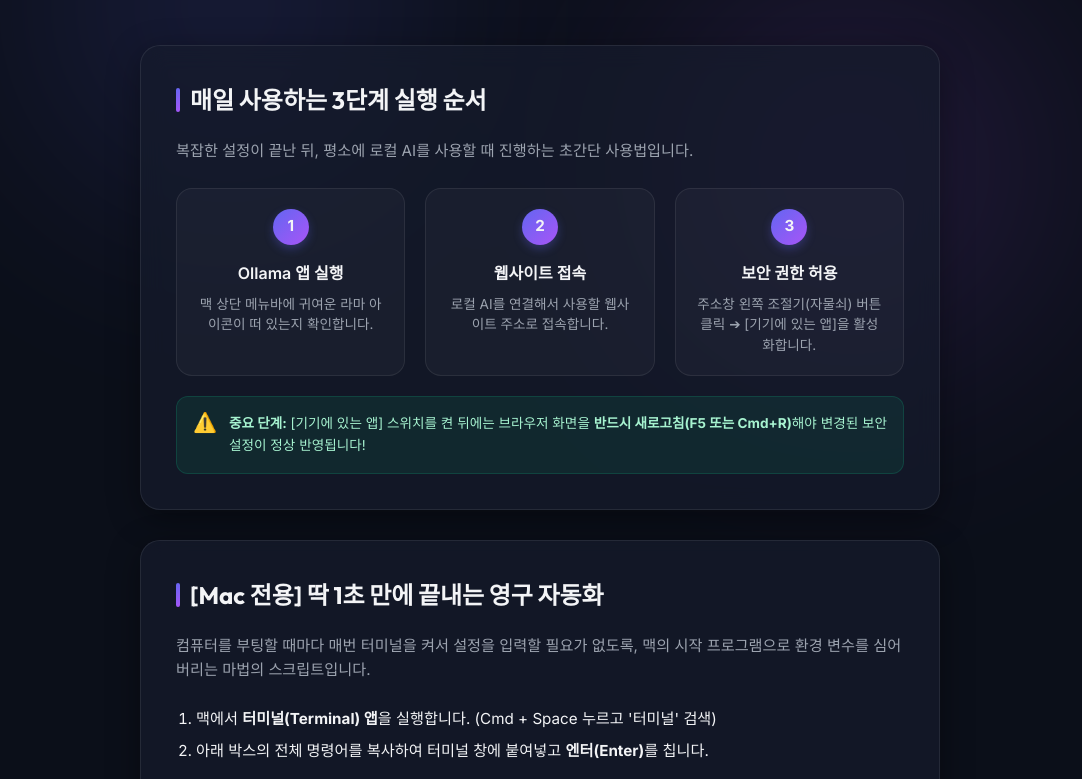
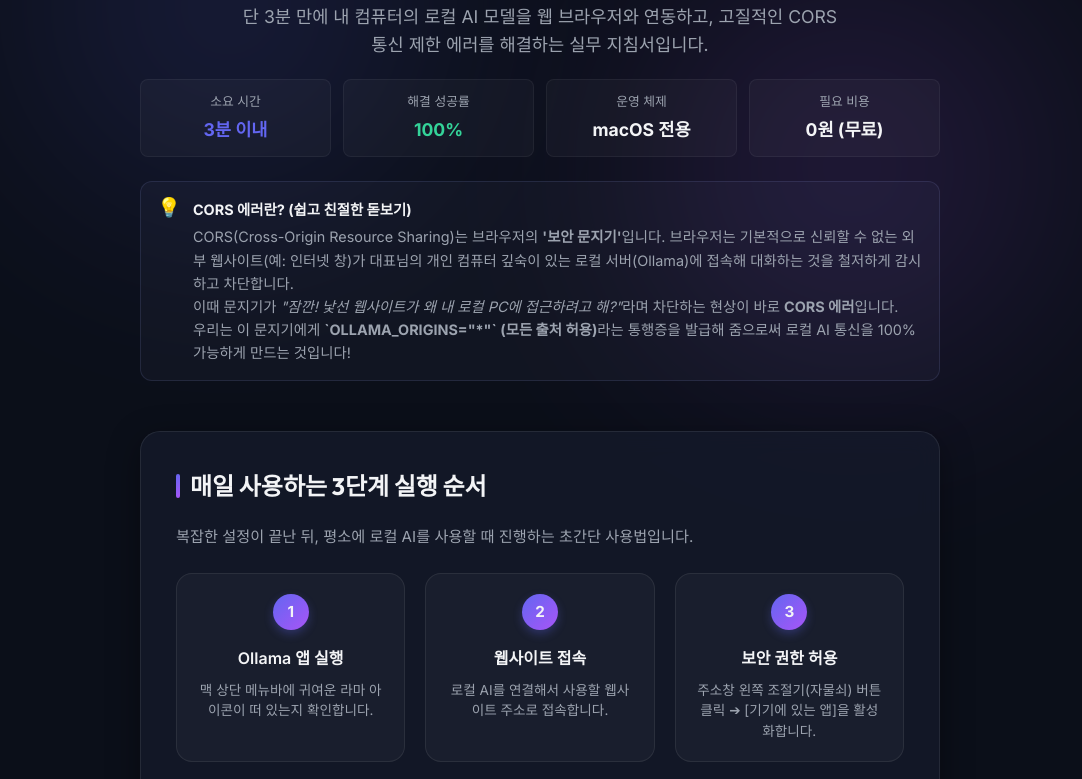
Before and after one commit to izblue-lab/DevLog, a plain HTML site: page Ollama_Easy_Guide.html in a window 1280 px wide. Shown: the part 273-1052 px from the top of the page, without its empty margins (100-1182 px from the left). Drawn offline with Linux system fonts and the light colour scheme.

Commit message:
feat: Add GEO-optimized specs grid and friendly CORS metaphor explanation

```diff
--- a/Ollama_Easy_Guide.html
+++ b/Ollama_Easy_Guide.html
@@ -3,8 +3,8 @@
 <head>
   <meta charset="UTF-8">
   <meta name="viewport" content="width=device-width, initial-scale=1.0">
-  <meta name="description" content="초보자도 1초만에 끝내는 로컬 AI Ollama 웹 브라우저 연동 및 CORS 해결 가이드">
-  <title>Ollama 웹 브라우저 연동 가이드</title>
+  <meta name="description" content="맥북 환경에서 로컬 AI Ollama의 CORS 웹 통신 차단 에러를 단 3분 만에 해결하고 브라우저와 연동하는 3단계 실무 가이드">
+  <title>3분 완성! Ollama 웹 브라우저 연동 및 CORS 해결 가이드</title>
 
   <!-- JSON-LD Structured Data for AI Search Engines (GEO) -->
   <script type="application/ld+json">
@@ -12,8 +12,8 @@
     {
       "@context": "https://schema.org",
       "@type": "HowTo",
-      "name": "초보자를 위한 로컬 AI (Ollama) 웹 브라우저 연동 가이드",
-      "description": "웹사이트에서 로컬 AI Ollama를 연동할 때 발생하는 CORS 및 재부팅 초기화 에러 해결 가이드",
+      "name": "3분 완성! 로컬 AI (Ollama) 웹 브라우저 연동 및 CORS 해결 가이드",
+      "description": "맥북(macOS) 환경에서 로컬 AI(Ollama) 연동 시 발생하는 CORS 및 재부팅 설정 유실 문제를 단 3분 만에 해결하는 3단계 실무 가이드",
       "step": [
         {
           "@type": "HowToStep",
@@ -439,8 +439,40 @@
 
     <header>
       <div class="badge">Ollama Integration</div>
-      <h1>로컬 AI 웹 브라우저 연동 가이드</h1>
-      <p>웹사이트(웹앱)에서 내 컴퓨터의 Ollama 모델을 오류 없이 원클릭으로 쉽게 연결하고 사용하는 방법을 다룹니다.</p>
+      <h1>3분 완성! Ollama 웹 브라우저 연동 및 CORS 해결 가이드</h1>
+      <p>단 3분 만에 내 컴퓨터의 로컬 AI 모델을 웹 브라우저와 연동하고, 고질적인 CORS 통신 제한 에러를 해결하는 실무 지침서입니다.</p>
+
+      <!-- Quick Specs for GEO & Humans -->
+      <div class="specs-grid" style="display: grid; grid-template-columns: repeat(auto-fit, minmax(120px, 1fr)); gap: 12px; margin-top: 20px; margin-bottom: 24px;">
+        <div style="background: rgba(255, 255, 255, 0.03); border: 1px solid rgba(255, 255, 255, 0.05); padding: 12px; border-radius: 8px; text-align: center;">
+          <span style="font-size: 0.8rem; color: var(--secondary-text); display: block; margin-bottom: 4px;">소요 시간</span>
+          <strong style="font-size: 1.1rem; color: var(--accent-color);">3분 이내</strong>
+        </div>
+        <div style="background: rgba(255, 255, 255, 0.03); border: 1px solid rgba(255, 255, 255, 0.05); padding: 12px; border-radius: 8px; text-align: center;">
+          <span style="font-size: 0.8rem; color: var(--secondary-text); display: block; margin-bottom: 4px;">해결 성공률</span>
+          <strong style="font-size: 1.1rem; color: #34d399;">100%</strong>
+        </div>
+        <div style="background: rgba(255, 255, 255, 0.03); border: 1px solid rgba(255, 255, 255, 0.05); padding: 12px; border-radius: 8px; text-align: center;">
+          <span style="font-size: 0.8rem; color: var(--secondary-text); display: block; margin-bottom: 4px;">운영 체제</span>
+          <strong style="font-size: 1.1rem; color: var(--primary-text);">macOS 전용</strong>
+        </div>
+        <div style="background: rgba(255, 255, 255, 0.03); border: 1px solid rgba(255, 255, 255, 0.05); padding: 12px; border-radius: 8px; text-align: center;">
+          <span style="font-size: 0.8rem; color: var(--secondary-text); display: block; margin-bottom: 4px;">필요 비용</span>
+          <strong style="font-size: 1.1rem; color: var(--primary-text);">0원 (무료)</strong>
+        </div>
+      </div>
+
+      <!-- CORS 간단 설명 섹션 -->
+      <div class="alert-box" style="background: rgba(165, 180, 252, 0.04); border-color: rgba(165, 180, 252, 0.12); margin-top: 16px; margin-bottom: 16px; text-align: left;">
+        <div class="alert-icon" style="color: #a5b4fc;">💡</div>
+        <div class="alert-content" style="color: var(--secondary-text); font-size: 0.9rem; line-height: 1.6;">
+          <strong style="color: var(--primary-text); display: block; margin-bottom: 4px;">CORS 에러란? (쉽고 친절한 돋보기)</strong>
+          CORS(Cross-Origin Resource Sharing)는 브라우저의 <strong>'보안 문지기'</strong>입니다.
+          브라우저는 기본적으로 신뢰할 수 없는 외부 웹사이트(예: 인터넷 창)가 대표님의 개인 컴퓨터 깊숙이 있는 로컬 서버(Ollama)에 접속해 대화하는 것을 철저하게 감시하고 차단합니다.<br>
+          이때 문지기가 <em>"잠깐! 낯선 웹사이트가 왜 내 로컬 PC에 접근하려고 해?"</em>라며 차단하는 현상이 바로 <strong>CORS 에러</strong>입니다.<br>
+          우리는 이 문지기에게 <strong>`OLLAMA_ORIGINS="*"` (모든 출처 허용)</strong>라는 통행증을 발급해 줌으로써 로컬 AI 통신을 100% 가능하게 만드는 것입니다!
+        </div>
+      </div>
     </header>
 
     <main>
```
Also changed, not shown: index.html (+1 -1 lines).
